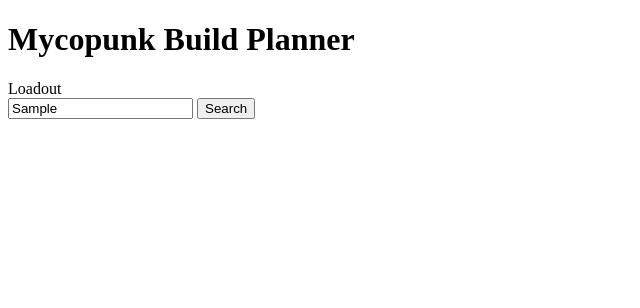
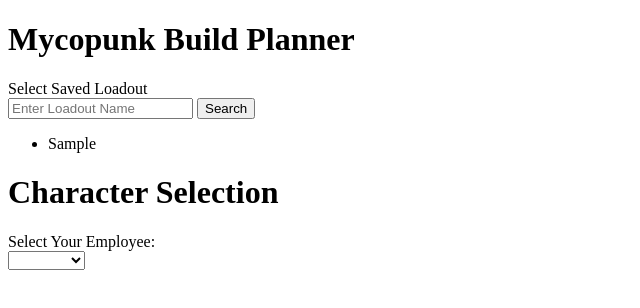
Before and after one commit to A-non-bot/mycopunk_Rep, a plain HTML site: page index.html in a window 1280 px wide. Both pictures are taken after typing "Sample" into the empty fields and a click on the button "Search". Shown: the whole page, without its empty margins (0-640 px from the left). Drawn offline with Linux system fonts and the light colour scheme.

Commit message:
Feat. Build

```diff
--- a/index.html
+++ b/index.html
@@ -8,16 +8,33 @@
 
 <body>
     <h1>Mycopunk Build Planner</h1>
-
-    <label for="loadout">Loadout</label><br>
-    <input type="text" id="loadoutInput" placeholder="Enter Loadout Name">
-    <button onclick="addItem()">Search</button>
-
+<!-- Input to search funtion -->
         <div>
             <section>
+                <label for="loadoutInput">Select Saved Loadout</label><br>
+                <input type="Search" id="loadoutInput" placeholder="Enter Loadout Name">
+                <button onclick="addItem()">Search</button>
+
                 <ul id="loadoutList">
                 </ul>
             </section>
         </div>
+
+    <h1>Character Selection</h1>
+<!-- Input for character selection -->
+        <div>
+            <selection>
+                <label for="characterSelect">Select Your Employee:</label></br>
+                <select name="characterSelect" id="characterSelect" onchange="addItemChar()">
+                    <option value=""></option>
+                    <option value="wrangler">Wrangler</option>
+                    <option value="bruiser">Bruiser</option>
+                    <option value="scrapper">Scrapper</option>
+                    <option value="glider">Glider</option>
+                </select>
+            </selection>
+        </div>
+
+<script src="script.js"></script>
 </body>
 </html>
--- a/script.js
+++ b/script.js
@@ -0,0 +1,18 @@
+function addItem() {
+        const input = document.getElementById("loadoutInput");
+        const value = input.value.trim();
+        console.log(value);
+        if (!value) return;
+
+        const li = document.createElement("li");
+        li.textContent = value
+        document.getElementById("loadoutList").appendChild(li);
+        input.value = "";
+}
+
+function addItemChar() {
+        const input = document.getElementById("characterSelect");
+        const value = input.value.trim();
+        console.log(value);
+        if (!value) return;
+}
```
Also changed, not shown: build.html (added, +14 -0 lines).
